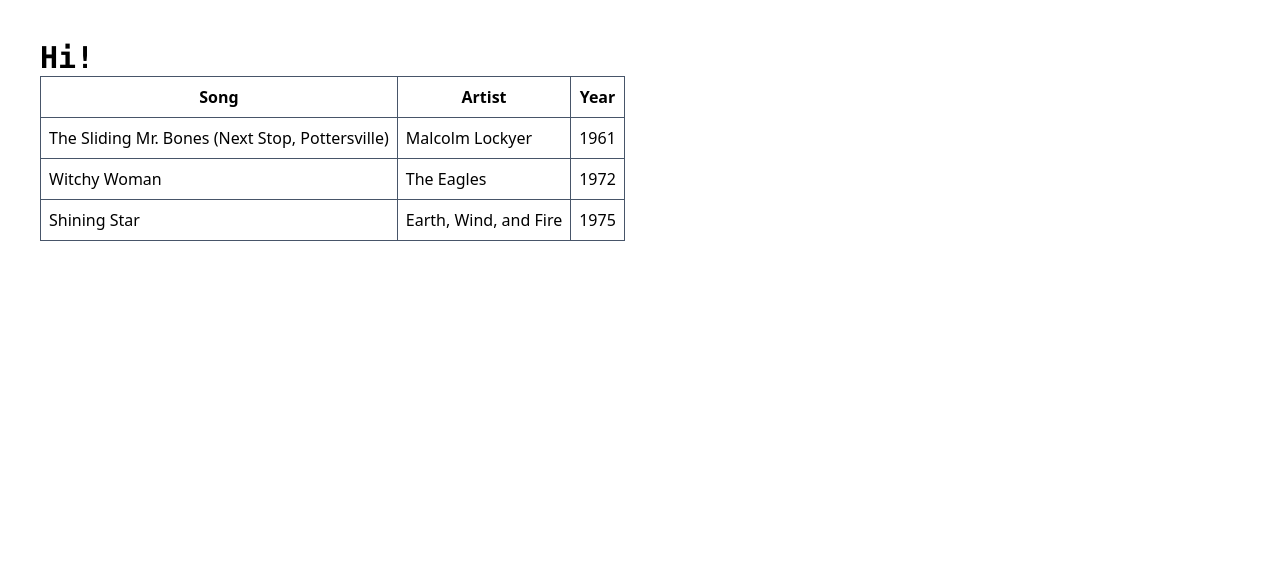
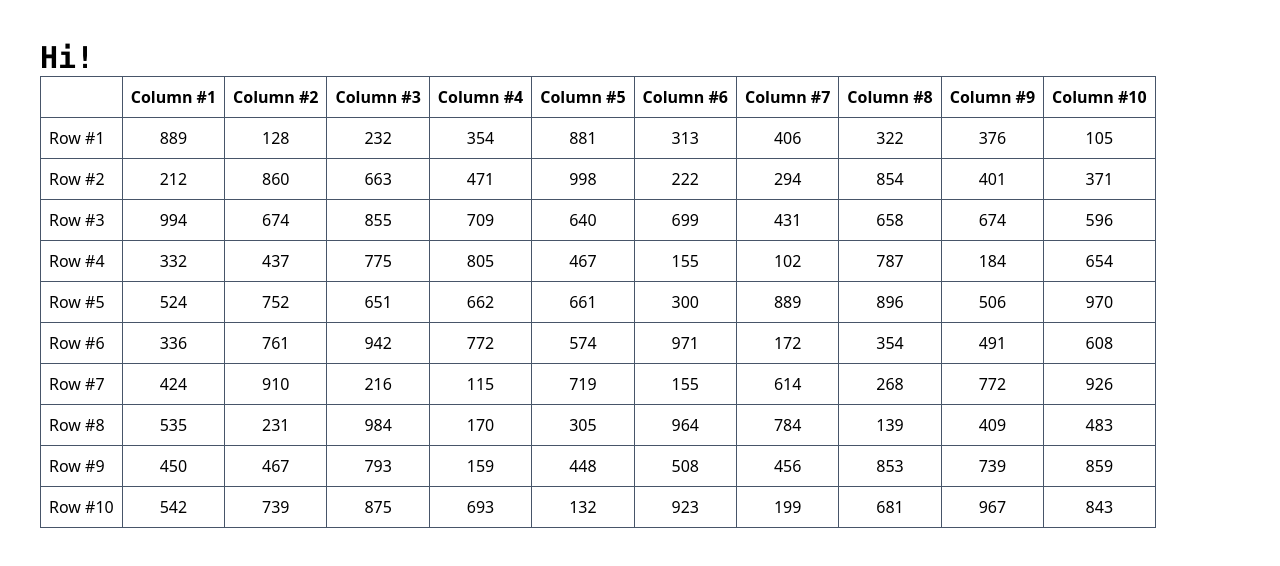
Before and after one commit to FFEDSerj/react-ts-tailwind-table, a React (Vite) app: page / in a window 1280 px wide. Shown: the top 566 px of the page. Built offline with nearby package versions, Linux system fonts and the light colour scheme.

Commit message:
dynamic cell generation for each row

```diff
--- a/src/TableApp.tsx
+++ b/src/TableApp.tsx
@@ -1,3 +1,5 @@
+import { TableBody } from "./components/TableBody";
+import { TableHeader } from "./components/TableHeader";
 import { Cell } from "./types";
 import { randomNumber } from "./utils/randomNumber";
 
@@ -14,32 +16,8 @@
     <main className="mx-auto p-10">
       <h1 className="font-mono font-semibold text-3xl">Hi!</h1>
       <table className="table-fixed border-collapse border border-slate-500 ">
-        <thead>
-          <tr>
-            <th className="border border-slate-600 p-2">Song</th>
-            <th className="border border-slate-600 p-2">Artist</th>
-            <th className="border border-slate-600 p-2">Year</th>
-          </tr>
-        </thead>
-        <tbody>
-          <tr>
-            <td className="border border-slate-600 p-2">
-              The Sliding Mr. Bones (Next Stop, Pottersville)
-            </td>
-            <td className="border border-slate-600 p-2">Malcolm Lockyer</td>
-            <td className="border border-slate-600 p-2">1961</td>
-          </tr>
-          <tr>
-            <td className="border border-slate-600 p-2">Witchy Woman</td>
-            <td className="border border-slate-600 p-2">The Eagles</td>
-            <td className="border border-slate-600 p-2">1972</td>
-          </tr>
-          <tr>
-            <td className="border border-slate-600 p-2">Shining Star</td>
-            <td className="border border-slate-600 p-2">Earth, Wind, and Fire</td>
-            <td className="border border-slate-600 p-2">1975</td>
-          </tr>
-        </tbody>
+        <TableHeader headerNumber={COLS} />
+        <TableBody cells={initialCells} rowLength={ROWS}/>
       </table>
     </main>
   );
--- /dev/null
+++ b/src/components/TableBody.tsx
@@ -0,0 +1,24 @@
+import { Cell } from "../types";
+import { TableRow } from "./TableRow";
+
+type TableBodyProps = {
+  cells: Cell[];
+  rowLength: number;
+};
+
+export const TableBody = ({ cells, rowLength }: TableBodyProps) => {
+  const slicedByColsNumber: Cell[][] = [];
+  for (let i = 0; i < rowLength; i++) {
+    const slicedCells = cells.slice(i * rowLength, rowLength * (i + 1));
+    slicedByColsNumber.push(slicedCells);
+  }
+
+  console.log(slicedByColsNumber);
+  return (
+    <tbody>
+      {slicedByColsNumber.map((cellList, i) => (
+        <TableRow key={i + 1} rowCells={cellList} rowPosition={i + 1} />
+      ))}
+    </tbody>
+  );
+};
--- /dev/null
+++ b/src/components/TableHeader.tsx
@@ -0,0 +1,21 @@
+import { generatedNumberArray } from "../utils/generateNumberArray";
+
+type TableHeaderProps = {
+  headerNumber: number;
+};
+
+export const TableHeader = ({ headerNumber }: TableHeaderProps) => {
+  const numArray = generatedNumberArray(headerNumber);
+  return (
+    <thead>
+      <tr>
+        <th className="border border-slate-600 p-2"></th>
+        {numArray.map((num) => (
+          <th key={num} className="border border-slate-600 p-2">
+            Column #{num}
+          </th>
+        ))}
+      </tr>
+    </thead>
+  );
+};
--- /dev/null
+++ b/src/components/TableRow.tsx
@@ -0,0 +1,19 @@
+import { Cell } from "../types";
+
+type TableRowProps = {
+  rowCells: Cell[];
+  rowPosition: number;
+};
+
+export const TableRow = ({ rowCells, rowPosition }: TableRowProps) => {
+  return (
+    <tr>
+      <td className="border border-slate-600 p-2">Row #{rowPosition}</td>
+      {rowCells.map(({ id, amount }) => (
+        <td key={id} className="border border-slate-600 text-center">
+          {amount}
+        </td>
+      ))}
+    </tr>
+  );
+};
--- /dev/null
+++ b/src/utils/generateNumberArray.ts
@@ -0,0 +1,2 @@
+export const generatedNumberArray = (length: number) =>
+  Array.from({ length }, (_, i) => i + 1);
```
